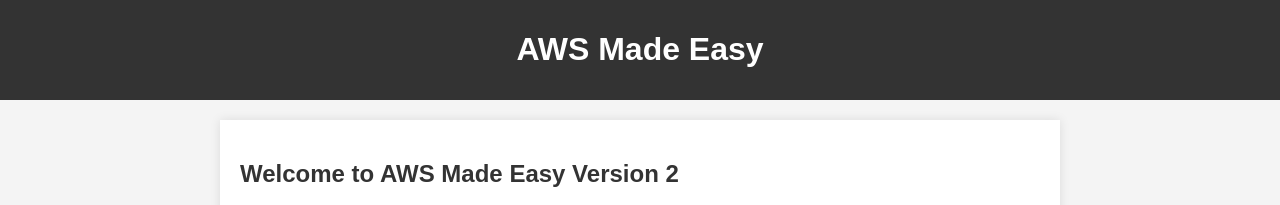
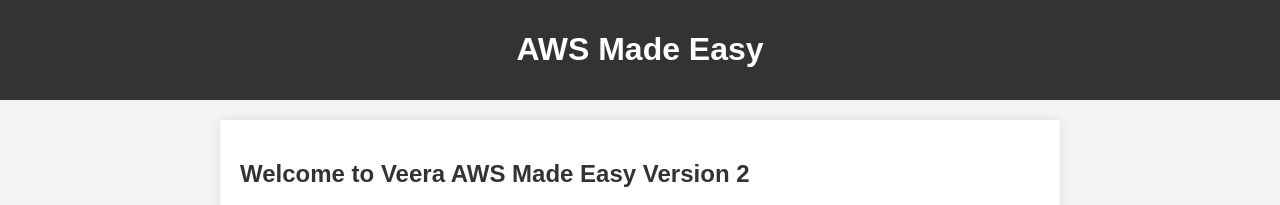
Before and after one commit to veera-ops/staticwebsites3, a plain HTML site: page website/index.html in a window 1280 px wide. Shown: the top 205 px of the page. Drawn offline with Linux system fonts and the light colour scheme.

Commit message:
updated veera AWS

```diff
--- a/website/index.html
+++ b/website/index.html
@@ -42,7 +42,7 @@
     </header>
 
     <main>
-        <h2>Welcome to AWS Made Easy Version 2</h2>
+        <h2>Welcome to Veera AWS Made Easy Version 2</h2>
         <img src="mylogo.jpg" alt="image1">
         <p>AWS Made Easy is a channel dedicated to bring quality tutorials with a crisp explaination of the concepts and step by step Hands-on demo.
             If you are just begining to learn AWS or If you are looking to enhance your AWS Skills to next level or If you are looking for a solution for a particular problem on AWS, This channel caters to everyone.</p>
```
